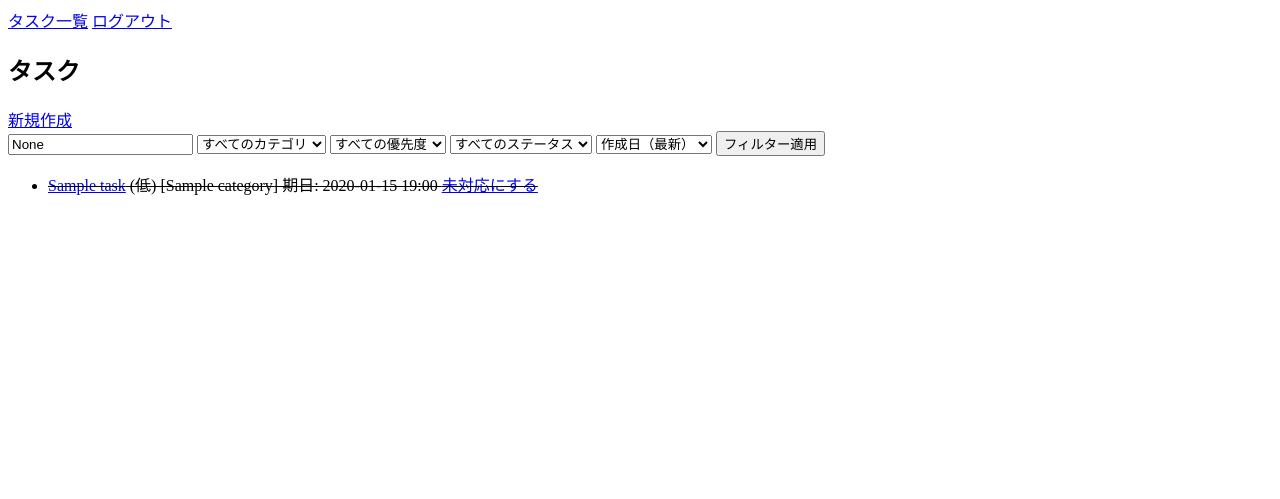
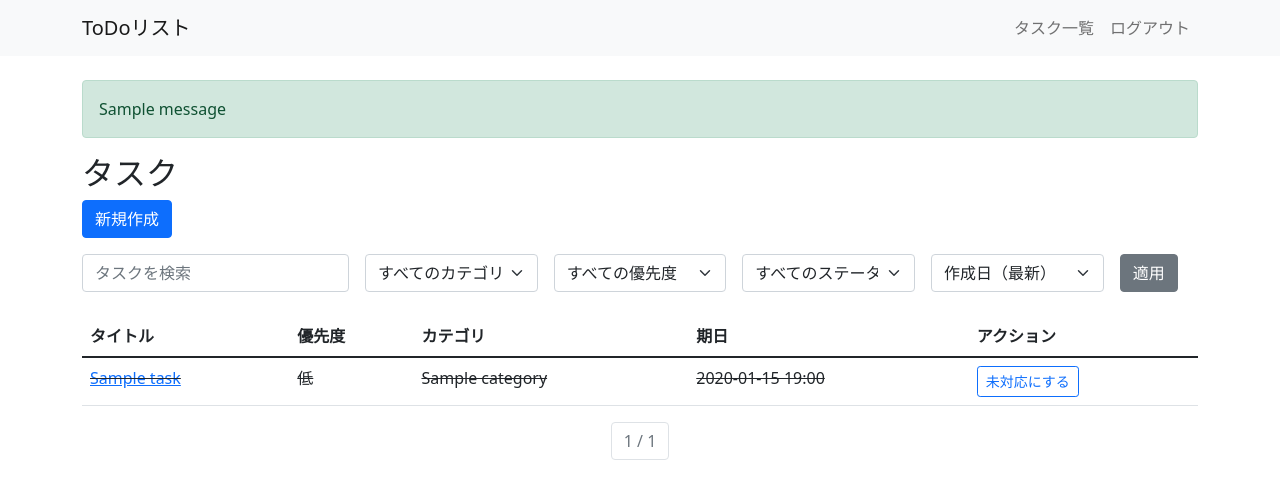
Before and after one commit to vKpa/MyApp, a Django app: page / in a window 1280 px wide. Shown: the top 499 px of the page. Run offline with Django 5.2, Linux system fonts and the light colour scheme; a user stored in the database is signed in; tables that the repository leaves empty hold one stand-in row (values such as "Sample post"); one stand-in notice (Sample message) is shown.

Commit message:
ToDoリストの機能とUIを改善
- タスク一覧にページネーションを実装
- カテゴリ、優先度、完了状態によるフィルタリングを追加
- 作成日、期日、優先度によるソート機能を追加
- タスクのタイトルと説明の検索機能を実装
- Ajaxを使用したタスク完了状態の切り替えを実装
- Bootstrapを使用してUIを改善
- ユーザーアクションに対するフィードバックメッセージを追加
- ビューとテンプレートのコードを整理して保守性を向上

詳細：
- ページネーション：1ページあたり10タスクを表示
- フィルタリング：カテゴリ、優先度、状態の選択ドロップダウンを追加
- ソート：ソート順選択のドロップダウンを追加
- 検索：タスクのフィルタリング用の検索ボックスを追加
- Ajax：ページリロードなしでタスク完了状態を切り替え可能に
- UI：レスポンシブデザインのためのBootstrapクラスを適用
- フィードバック：タスクの作成と更新時の成功メッセージを追加
- デバッグ：現在のフィルター状態とページネーション情報の表示を追加
- リファクタリング：ビュー関数とテンプレート構造を整理

```diff
--- a/todoproject/todo/templates/todo/base.html
+++ b/todoproject/todo/templates/todo/base.html
@@ -4,22 +4,86 @@
     <meta charset="UTF-8">
     <meta name="viewport" content="width=device-width, initial-scale=1.0">
     <title>ToDoリスト</title>
+    <link href="https://cdn.jsdelivr.net/npm/bootstrap@5.1.3/dist/css/bootstrap.min.css" rel="stylesheet">
+    {% csrf_token %}
 </head>
 <body>
     <header>
-        <nav>
-            {% if user.is_authenticated %}
-                <a href="{% url 'task_list' %}">タスク一覧</a>
-                <a href="{% url 'logout' %}">ログアウト</a>
-            {% else %}
-                <a href="{% url 'login' %}">ログイン</a>
-                <a href="{% url 'register' %}">新規登録</a>
-            {% endif %}
+        <nav class="navbar navbar-expand-lg navbar-light bg-light">
+            <div class="container">
+                <a class="navbar-brand" href="{% url 'task_list' %}">ToDoリスト</a>
+                <div class="navbar-nav">
+                    {% if user.is_authenticated %}
+                        <a class="nav-item nav-link" href="{% url 'task_list' %}">タスク一覧</a>
+                        <a class="nav-item nav-link" href="{% url 'logout' %}">ログアウト</a>
+                    {% else %}
+                        <a class="nav-item nav-link" href="{% url 'login' %}">ログイン</a>
+                        <a class="nav-item nav-link" href="{% url 'register' %}">新規登録</a>
+                    {% endif %}
+                </div>
+            </div>
         </nav>
     </header>
-    <main>
+    <main class="container mt-4">
+        {% if messages %}
+        <div class="messages">
+            {% for message in messages %}
+            <div class="alert alert-{{ message.tags }}" role="alert">
+                {{ message }}
+            </div>
+            {% endfor %}
+        </div>
+        {% endif %}
         {% block content %}
         {% endblock %}
     </main>
+    <script src="https://cdn.jsdelivr.net/npm/bootstrap@5.1.3/dist/js/bootstrap.bundle.min.js"></script>
 </body>
 </html>
+<script src="https://code.jquery.com/jquery-3.6.0.min.js"></script>
+<script>
+$(document).ready(function() {
+    $('.toggle-complete').click(function(e) {
+        e.preventDefault();
+        var url = $(this).attr('href');
+        var taskRow = $(this).closest('tr');
+        var toggleLink = $(this);
+
+        $.post(url, function(data) {
+            if (data.completed) {
+                taskRow.addClass('text-decoration-line-through');
+                toggleLink.text('未対応にする');
+            } else {
+                taskRow.removeClass('text-decoration-line-through');
+                toggleLink.text('完了にする');
+            }
+        });
+    });
+});
+document.addEventListener('DOMContentLoaded', function() {
+    const csrftoken = document.querySelector('[name=csrfmiddlewaretoken]').value;
+
+    document.querySelectorAll('.toggle-complete').forEach(button => {
+        button.addEventListener('click', function() {
+            const taskId = this.dataset.taskId;
+            fetch(`/task/${taskId}/toggle/`, {
+                method: 'POST',
+                headers: {
+                    'X-CSRFToken': csrftoken,
+                    'Content-Type': 'application/json',
+                },
+            })
+            .then(response => response.json())
+            .then(data => {
+                if (data.status === 'success') {
+                    // タスクの状態を更新
+                    const row = this.closest('tr');
+                    row.classList.toggle('text-decoration-line-through');
+                    this.textContent = data.completed ? '未対応にする' : '完了にする';
+                }
+            })
+            .catch(error => console.error('Error:', error));
+        });
+    });
+});
+</script>
--- a/todoproject/todo/templates/todo/task_list.html
+++ b/todoproject/todo/templates/todo/task_list.html
@@ -1,12 +1,18 @@
 {% extends "todo/base.html" %}
 
 {% block content %}
+<div class="row">
+  <div class="col-md-12">
     <h2>タスク</h2>
-  <a href="{% url 'task_create' %}">新規作成</a>
+    <a href="{% url 'task_create' %}" class="btn btn-primary mb-3">新規作成</a>
 
-  <form method="get">
-    <input type="text" name="search" value="{{ search_query }}" placeholder="Search tasks">
-    <select name="category">
+    <form method="get" class="mb-4">
+      <div class="row g-3">
+        <div class="col-md-3">
+          <input type="text" class="form-control" name="search" value="{{ search_query|default_if_none:'' }}" placeholder="タスクを検索">
+        </div>
+        <div class="col-md-2">
+          <select name="category" class="form-select">
             <option value="">すべてのカテゴリ</option>
             {% for category in categories %}
               <option value="{{ category.id }}" {% if category.id|stringformat:"s" == current_category %}selected{% endif %}>
@@ -14,39 +20,80 @@
               </option>
             {% endfor %}
           </select>
-    <select name="priority">
+        </div>
+        <div class="col-md-2">
+          <select name="priority" class="form-select">
             <option value="">すべての優先度</option>
             <option value="high" {% if current_priority == 'high' %}selected{% endif %}>高</option>
             <option value="medium" {% if current_priority == 'medium' %}selected{% endif %}>中</option>
-      <option value="低" {% if current_priority == '低' %}selected{% endif %}>低</option>
+            <option value="low" {% if current_priority == 'low' %}selected{% endif %}>低</option>
           </select>
-    <select name="completed">
+        </div>
+        <div class="col-md-2">
+          <select name="completed" class="form-select">
             <option value="">すべてのステータス</option>
             <option value="True" {% if current_completed == 'True' %}selected{% endif %}>完了</option>
             <option value="False" {% if current_completed == 'False' %}selected{% endif %}>未対応</option>
           </select>
-    <select name="sort">
+        </div>
+        <div class="col-md-2">
+          <select name="sort" class="form-select">
             <option value="created_date" {% if current_sort == 'created_date' %}selected{% endif %}>作成日（最新）</option>
             <option value="due_date" {% if current_sort == 'due_date' %}selected{% endif %}>期日（昇順）</option>
             <option value="-due_date" {% if current_sort == '-due_date' %}selected{% endif %}>期日（降順）</option>
             <option value="priority" {% if current_sort == 'priority' %}selected{% endif %}>優先度</option>
           </select>
-    <button type="submit">フィルター適用</button>
+        </div>
+        <div class="col-md-1">
+          <button type="submit" class="btn btn-secondary">適用</button>
+        </div>
+      </div>
     </form>
 
-  <ul>
-    {% for task in tasks %}
-      <li style="{% if task.completed %}text-decoration: line-through;{% endif %}">
-        <a href="{% url 'task_detail' task.pk %}">{{ task.title }}</a>
-        ({{ task.get_priority_display }})
-        {% if task.category %}[{{ task.category.name }}]{% endif %}
-        期日: {{ task.due_date|date:"Y-m-d H:i" }}
-        <a href="{% url 'task_toggle_complete' task.pk %}">
+    <table class="table">
+      <thead>
+        <tr>
+          <th>タイトル</th>
+          <th>優先度</th>
+          <th>カテゴリ</th>
+          <th>期日</th>
+          <th>アクション</th>
+        </tr>
+      </thead>
+      <tbody>
+        {% for task in page_obj %}
+          <tr class="{% if task.completed %}text-decoration-line-through{% endif %}">
+            <td><a href="{% url 'task_detail' task.pk %}">{{ task.title }}</a></td>
+            <td>{{ task.get_priority_display }}</td>
+            <td>{% if task.category %}{{ task.category.name }}{% endif %}</td>
+            <td>{{ task.due_date|date:"Y-m-d H:i" }}</td>
+            <td>
+              <button class="toggle-complete btn btn-sm btn-outline-primary" data-task-id="{{ task.pk }}">
                 {% if task.completed %}未対応にする{% else %}完了にする{% endif %}
-        </a>
-      </li>
+              </button>
+            </td>
+          </tr>
         {% empty %}
-      <li>タスクがありません</li>
+          <tr><td colspan="5">タスクがありません</td></tr>
         {% endfor %}
+      </tbody>
+    </table>
+
+    <nav aria-label="Page navigation">
+      <ul class="pagination justify-content-center">
+        {% if page_obj.has_previous %}
+          <li class="page-item"><a class="page-link" href="?page=1">&laquo; 最初</a></li>
+          <li class="page-item"><a class="page-link" href="?page={{ page_obj.previous_page_number }}">前</a></li>
+        {% endif %}
+
+        <li class="page-item disabled"><a class="page-link" href="#">{{ page_obj.number }} / {{ page_obj.paginator.num_pages }}</a></li>
+
+        {% if page_obj.has_next %}
+          <li class="page-item"><a class="page-link" href="?page={{ page_obj.next_page_number }}">次</a></li>
+          <li class="page-item"><a class="page-link" href="?page={{ page_obj.paginator.num_pages }}">最後 &raquo;</a></li>
+        {% endif %}
       </ul>
+    </nav>
+  </div>
+</div>
 {% endblock %}
--- a/todoproject/todo/views.py
+++ b/todoproject/todo/views.py
@@ -5,7 +5,11 @@ from django.shortcuts import render, redirect, get_object_or_404
 from django.contrib.auth.decorators import login_required
 from .models import Task
 from .forms import TaskForm
+from django.core.paginator import Paginator
 from django.db.models import Q
+from django.http import JsonResponse
+from django.contrib import messages
+from django.views.decorators.http import require_POST
 from .models import Category
 
 @login_required
@@ -17,7 +21,7 @@ def task_list(request):
     category_id = request.GET.get('category')
     priority = request.GET.get('priority')
     completed = request.GET.get('completed')
-    search_query = request.GET.get('search')
+    search_query = request.GET.get('search', '')
 
     if category_id:
         tasks = tasks.filter(category_id=category_id)
@@ -39,8 +43,14 @@ def task_list(request):
     else:
         tasks = tasks.order_by('-created_date')
 
+    # ページネーション
+    paginator = Paginator(tasks, 10)
+    page_number = request.GET.get('page')
+    page_obj = paginator.get_page(page_number)
+
     context = {
-        'tasks': tasks,
+        'page_obj': page_obj,
+        'tasks': page_obj,
         'categories': categories,
         'current_category': category_id,
         'current_priority': priority,
@@ -56,6 +66,7 @@ def task_detail(request, pk):
     return render(request, 'todo/task_detail.html', {'task': task})
 
 @login_required
+@login_required
 def task_create(request):
     if request.method == 'POST':
         form = TaskForm(request.POST)
@@ -63,6 +74,7 @@ def task_create(request):
             task = form.save(commit=False)
             task.user = request.user
             task.save()
+            messages.success(request, 'タスクが正常に作成されました。')
             return redirect('task_list')
     else:
         form = TaskForm()
@@ -88,12 +100,16 @@ def task_delete(request, pk):
         return redirect('task_list')
     return render(request, 'todo/task_confirm_delete.html', {'task': task})
 
+@require_POST
 @login_required
 def task_toggle_complete(request, pk):
     task = get_object_or_404(Task, pk=pk, user=request.user)
     task.completed = not task.completed
     task.save()
-    return redirect('task_list')
+    return JsonResponse({
+        'status': 'success',
+        'completed': task.completed
+    })
 
 def register(request):
     if request.method == 'POST':
```
Lines whose indentation alone changed are shown as unchanged.
